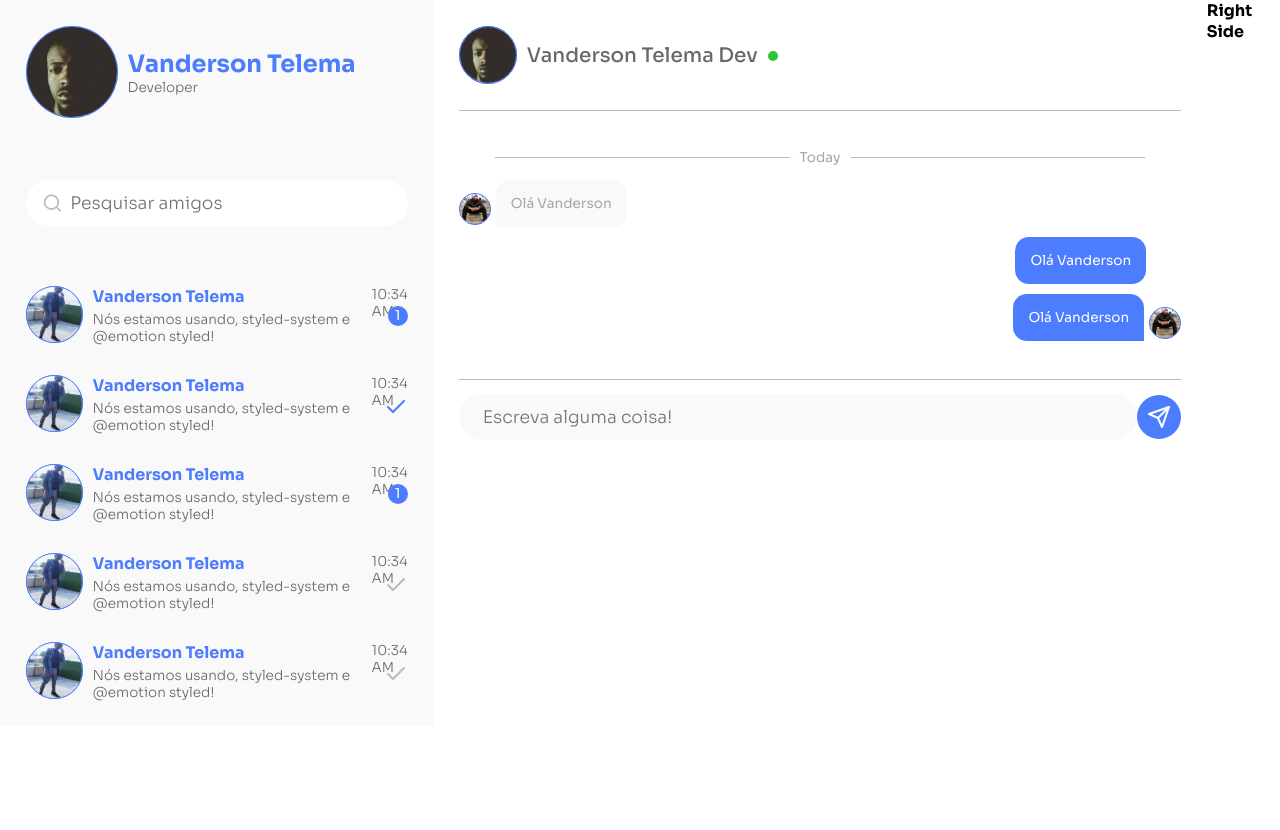
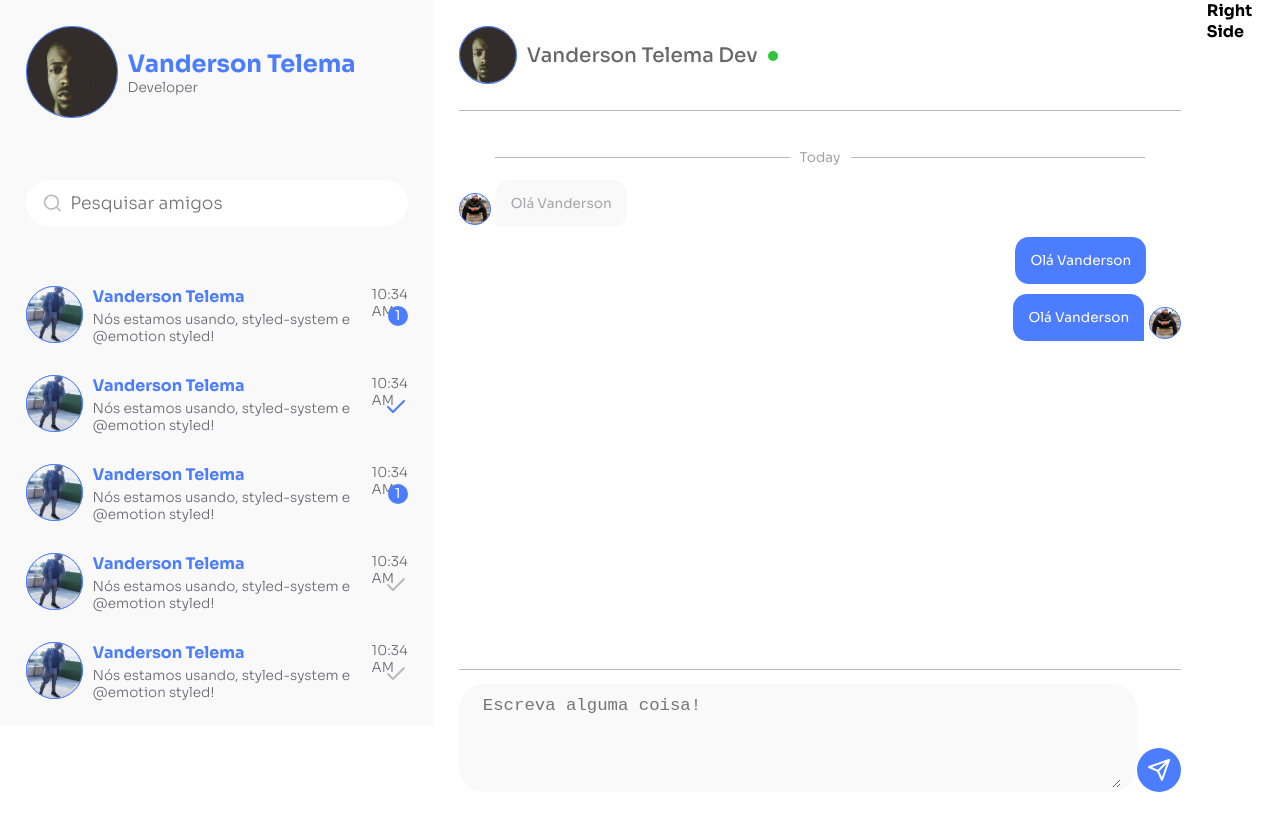
Before and after one commit to Vanderson7593/socialize, a Next.js app: page / in a window 1280 px wide. Before the commit the page ends 800 px from the top, so only its background shows below. Built offline with nearby package versions, Linux system fonts and the light colour scheme.

Commit message:
middle done

```diff
--- a/client/components/input/index.tsx
+++ b/client/components/input/index.tsx
@@ -1,9 +1,9 @@
 import { FC } from 'react'
-import { Flex, Input as InputElement } from '@elements'
+import { Flex, Input as InputElement, TextArea } from '@elements'
 import { theme } from '@theme'
 import { InputProps } from './input.types'
 
-const Input: FC<InputProps> = ({ icon, placeholder, bgColor }) => (
+const Input: FC<InputProps> = ({ icon, placeholder, bgColor, isTextArea }) => (
   <Flex
     width="100%"
     bg={bgColor || theme.colors.WHITE}
@@ -13,8 +13,14 @@ const Input: FC<InputProps> = ({ icon, placeholder, bgColor }) => (
     py={1}
     borderRadius={25}
   >
-    {icon && icon}
-    <InputElement placeholder={placeholder} />
+    {isTextArea ? (
+      <TextArea placeholder={placeholder} />
+    ) : (
+      <>
+        {icon && icon}
+        <InputElement placeholder={placeholder} />
+      </>
+    )}
   </Flex>
 )
 
--- a/client/components/input/input.types.ts
+++ b/client/components/input/input.types.ts
@@ -3,4 +3,5 @@ export interface InputProps {
   icon?: JSX.Element
   placeholder?: string
   bgColor?: string
+  isTextArea?: boolean
 }
--- a/client/design/elements/index.ts
+++ b/client/design/elements/index.ts
@@ -1,7 +1,7 @@
 export { default as View } from './view'
 export { default as Flex } from './flex-view'
 export { default as Grid } from './grid-view'
-// export { default as Button } from './button'
 export { default as Input } from './input'
+export { default as TextArea } from './textarea'
 export { default as Text } from './text'
 export { default as Heading } from './heading'
--- /dev/null
+++ b/client/design/elements/textarea/index.tsx
@@ -0,0 +1,20 @@
+import styled from '@emotion/styled'
+import { boxShadow, color, compose, position, space, textAlign } from 'styled-system'
+
+import { InputProps } from './textarea.types'
+
+const TextArea = styled('textarea')<InputProps>(
+  {
+    border: 0,
+    padding: '1rem',
+    fontSize: '13pt',
+    fontWeight: 'lighter',
+    backgroundColor: 'inherit',
+    width: '100%',
+    resize: 'vertical',
+    minHeight: '100px',
+  },
+  compose(color, textAlign, boxShadow, space, position)
+)
+
+export default TextArea
--- a/client/views/messenger/components/middle/components/footer/index.tsx
+++ b/client/views/messenger/components/middle/components/footer/index.tsx
@@ -11,9 +11,9 @@ const Footer: FC = () => {
       <View>
         <Divider />
       </View>
-      <Flex alignItems="center">
+      <Flex alignItems="flex-end">
         <Flex flexGrow={1}>
-          <Input placeholder="Escreva alguma coisa!" bgColor={colors.FOREGROUND} />
+          <Input isTextArea placeholder="Escreva alguma coisa!" bgColor={colors.FOREGROUND} />
         </Flex>
         <Flex>
           <Send />
--- a/client/views/messenger/components/middle/components/messages/index.tsx
+++ b/client/views/messenger/components/middle/components/messages/index.tsx
@@ -10,7 +10,8 @@ const MESSAGES_ARRAY = [
 ]
 
 const Messages: FC = () => (
-  <Flex flexDirection="column">
+  <View>
+    <Flex flexDirection="column" height="62vh" overflowY="scroll">
       <View>
         <Divider text="Today" />
       </View>
@@ -25,5 +26,6 @@ const Messages: FC = () => (
         </Flex>
       ))}
     </Flex>
+  </View>
 )
 export default Messages
```
Also changed, not shown: client/design/elements/textarea/textarea.types.ts (added, +14 -0 lines). Lines whose indentation alone changed are shown as unchanged.
